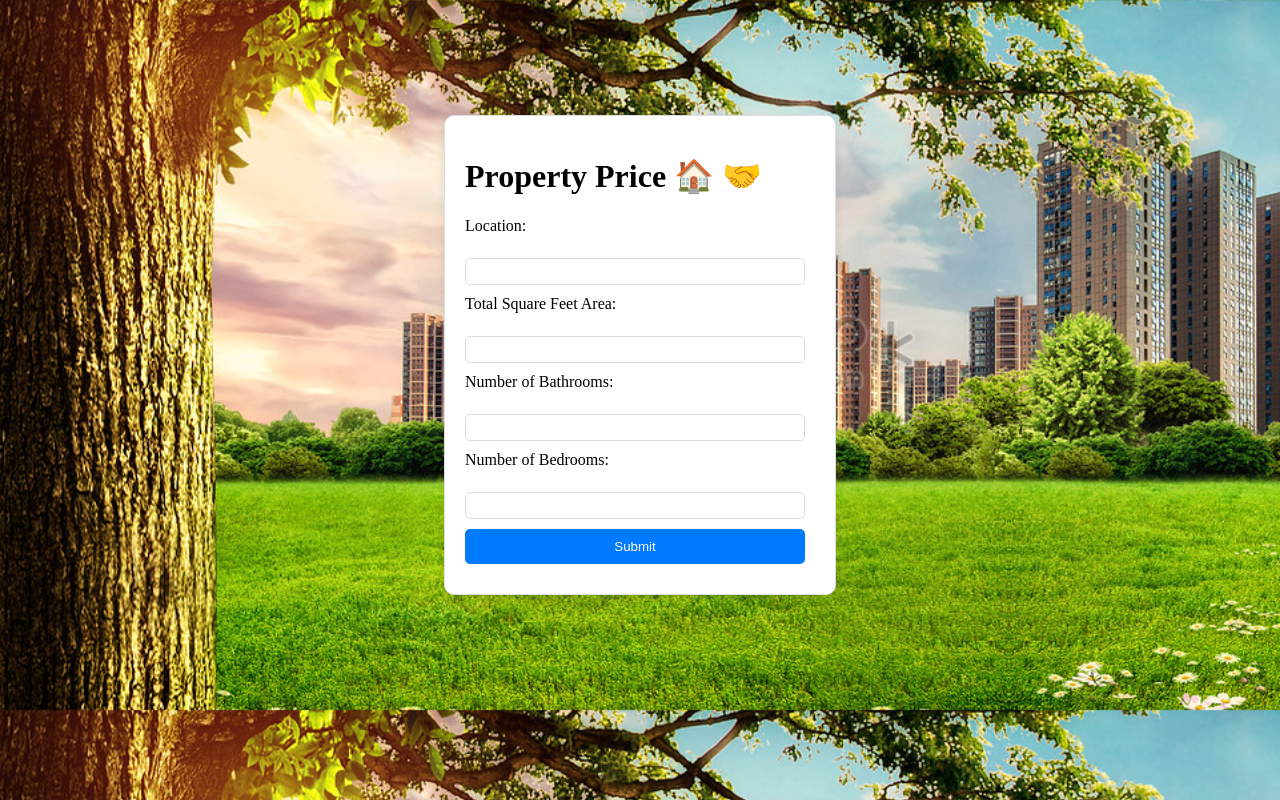
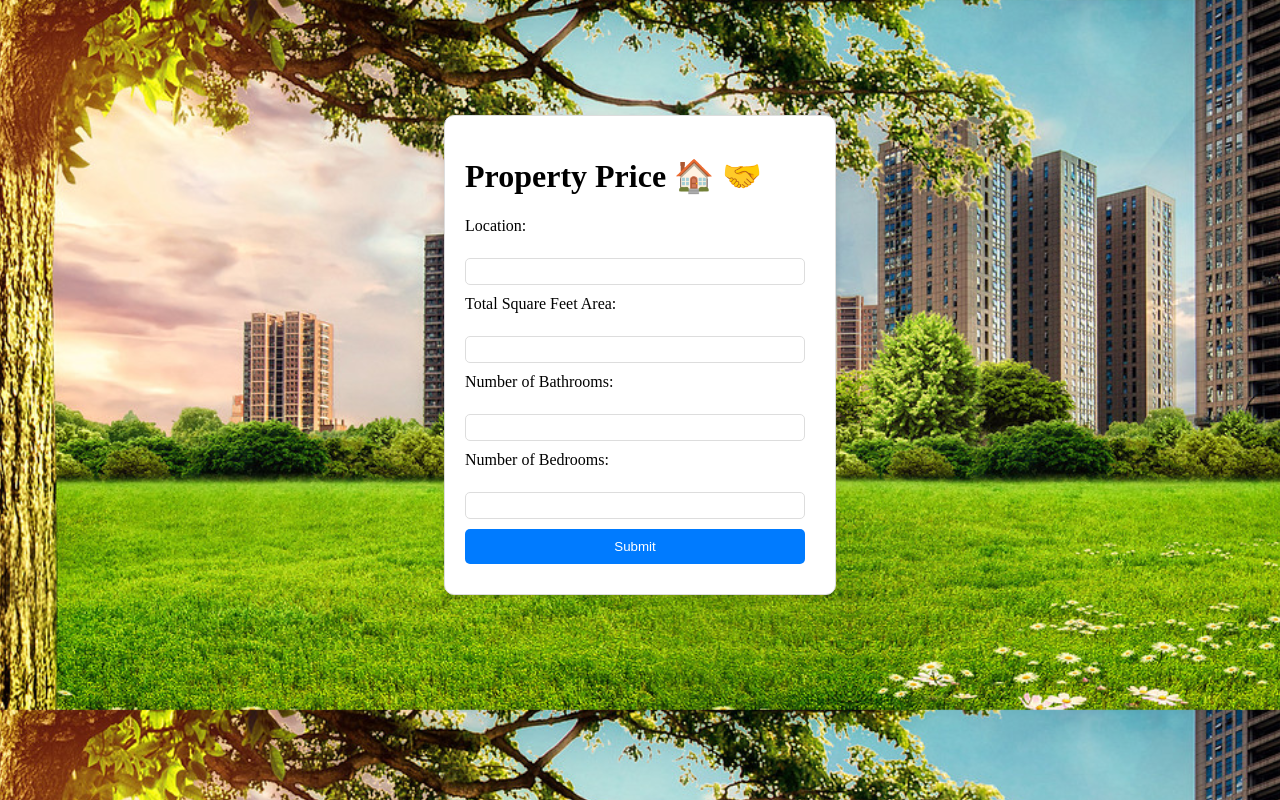
Before and after one commit to surajc-15/House_Price_predictor, a Flask app: page / in a window 1280 px wide. Run offline with Flask 3, Linux system fonts and the light colour scheme; parts of the project's set-up code (start-up, migrations or seed data) failed here and were passed over.

Commit message:
Update styles.css

```diff
--- a/static/styles.css
+++ b/static/styles.css
@@ -1,9 +1,11 @@
 body {
     background-color: #f0f8ff; /* Set background color to sky blue */
     margin: 0; /* Remove default margin from body */
-    padding: 65px; /* Remove default padding from body */
+    padding: 65px 0px; /* Remove default padding from body */
     background-image: url('bgimage.jpg');
     background-size: cover;
+    background-position: center bottom;
+
 }
 
 .container {
```
